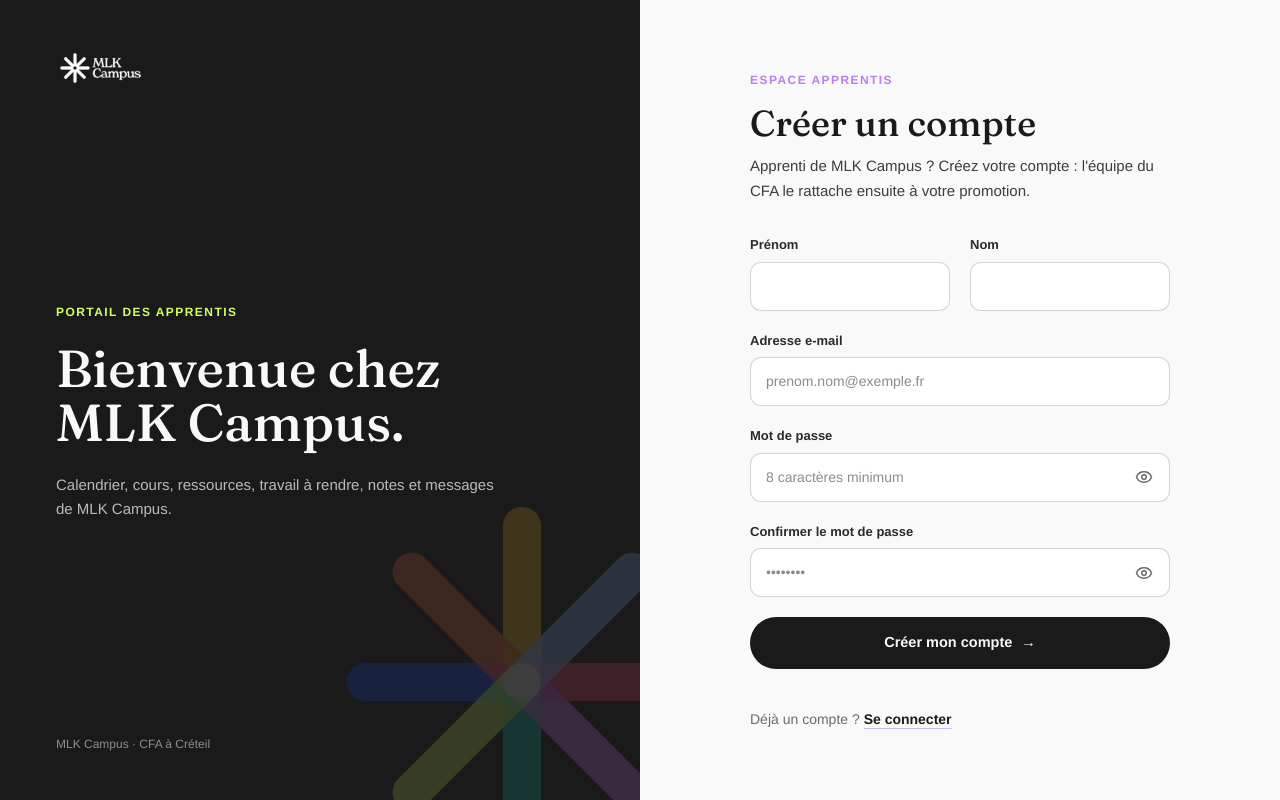
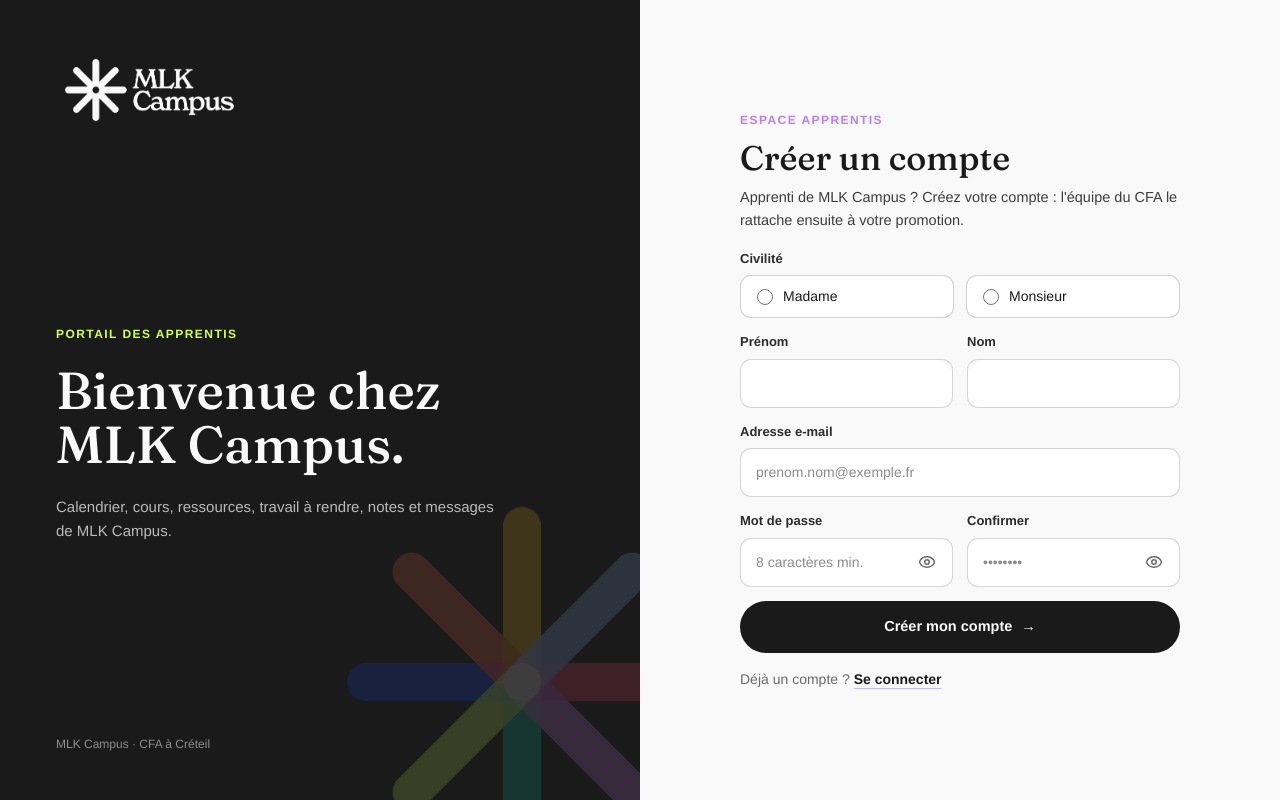
Before and after one commit to webmaster395/campus-mlk-portail, a Next.js app: page /inscription in a window 1280 px wide. Built offline with nearby package versions, Linux system fonts and the light colour scheme.

Commit message:
Connexion et inscription : logo agrandi, tout sur un écran, civilité Madame/Monsieur enregistrée (profiles.gender)
Co-Authored-By: Claude Sonnet 5.5 <noreply@anthropic.com>

```diff
--- a/src/app/inscription/SignupForm.tsx
+++ b/src/app/inscription/SignupForm.tsx
@@ -9,7 +9,7 @@ import { signUp, type SignUpState } from "./actions";
 const INITIAL: SignUpState = {
   error: null,
   sentTo: null,
-  values: { firstName: "", lastName: "", email: "" },
+  values: { gender: "", firstName: "", lastName: "", email: "" },
 };
 
 export default function SignupForm() {
@@ -36,10 +36,35 @@ export default function SignupForm() {
   // key : les champs reprennent les valeurs saisies après une erreur
   const key = `${state.values.email}|${state.error}`;
   return (
-    <form action={action} className="flex flex-col gap-5" key={key}>
+    <form action={action} className="flex flex-col gap-3.5" key={key}>
       {state.error && <Notice tone="error">{state.error}</Notice>}
 
-      <div className="grid gap-5 sm:grid-cols-2">
+      <fieldset className="m-0 border-0 p-0">
+        <legend className="lbl">Civilité</legend>
+        <div className="grid grid-cols-2 gap-3">
+          {[
+            ["madame", "Madame"],
+            ["monsieur", "Monsieur"],
+          ].map(([value, label]) => (
+            <label
+              key={value}
+              className="flex cursor-pointer items-center gap-2.5 rounded-[11px] border border-black/[0.18] bg-white px-4 py-2.5 text-[14px] font-medium has-[:checked]:border-iris has-[:checked]:bg-lilas-pale has-[:focus-visible]:outline-2 has-[:focus-visible]:outline-iris"
+            >
+              <input
+                type="radio"
+                name="gender"
+                value={value}
+                required
+                defaultChecked={state.values.gender === value}
+                className="chk !h-4 !w-4"
+              />
+              {label}
+            </label>
+          ))}
+        </div>
+      </fieldset>
+
+      <div className="grid grid-cols-2 gap-3.5">
         <div>
           <label className="lbl" htmlFor="first_name">
             Prénom
@@ -86,20 +111,22 @@ export default function SignupForm() {
         />
       </div>
 
+      <div className="grid gap-3.5 sm:grid-cols-2">
         <PasswordField
           label="Mot de passe"
           name="password"
           autoComplete="new-password"
           minLength={8}
-        placeholder="8 caractères minimum"
+          placeholder="8 caractères min."
         />
         <PasswordField
-        label="Confirmer le mot de passe"
+          label="Confirmer"
           name="confirm"
           autoComplete="new-password"
           minLength={8}
           placeholder="••••••••"
         />
+      </div>
 
       <button type="submit" className="btnA justify-center" disabled={pending}>
         {pending ? "Création du compte…" : "Créer mon compte"} <span className="ar" aria-hidden>→</span>
--- a/src/app/inscription/actions.ts
+++ b/src/app/inscription/actions.ts
@@ -8,7 +8,7 @@ import { siteUrl } from "@/lib/site";
 export type SignUpState = {
   error: string | null;
   sentTo: string | null;
-  values: { firstName: string; lastName: string; email: string };
+  values: { gender: string; firstName: string; lastName: string; email: string };
 };
 
 /**
@@ -19,6 +19,7 @@ export type SignUpState = {
  */
 export async function signUp(_prev: SignUpState, formData: FormData): Promise<SignUpState> {
   const values = {
+    gender: String(formData.get("gender") ?? ""),
     firstName: String(formData.get("first_name") ?? "").trim(),
     lastName: String(formData.get("last_name") ?? "").trim(),
     email: String(formData.get("email") ?? "").trim(),
@@ -27,6 +28,7 @@ export async function signUp(_prev: SignUpState, formData: FormData): Promise<Si
   const confirm = String(formData.get("confirm") ?? "");
   const fail = (error: string): SignUpState => ({ error, sentTo: null, values });
 
+  if (values.gender !== "madame" && values.gender !== "monsieur") return fail("Indiquez votre civilité : Madame ou Monsieur.");
   if (!values.firstName || !values.lastName) return fail("Renseignez votre prénom et votre nom.");
   if (values.firstName.length > 80 || values.lastName.length > 80) return fail("Prénom ou nom trop long.");
   if (!/^[^\s@]+@[^\s@]+\.[^\s@]+$/.test(values.email)) {
@@ -40,7 +42,7 @@ export async function signUp(_prev: SignUpState, formData: FormData): Promise<Si
     email: values.email,
     password,
     options: {
-      data: { first_name: values.firstName, last_name: values.lastName },
+      data: { gender: values.gender, first_name: values.firstName, last_name: values.lastName },
       emailRedirectTo: `${await siteUrl()}/auth/callback?next=/etudiant`,
     },
   });
--- a/src/app/inscription/page.tsx
+++ b/src/app/inscription/page.tsx
@@ -9,15 +9,15 @@ export default function SignupPage() {
   return (
     <AuthShell tagline="Bienvenue chez MLK Campus.">
       <p className="eyebrow m-0">Espace apprentis</p>
-      <h1 className="nr mt-3 mb-2 text-[36px] leading-tight">Créer un compte</h1>
-      <p className="mt-0 mb-8 text-[15px] leading-relaxed text-texte">
+      <h1 className="nr mt-2 mb-1.5 text-[34px] leading-tight">Créer un compte</h1>
+      <p className="mt-0 mb-4 text-[14.5px] leading-relaxed text-texte">
         Apprenti de MLK Campus&nbsp;? Créez votre compte : l&apos;équipe du CFA le rattache
         ensuite à votre promotion.
       </p>
 
       <SignupForm />
 
-      <p className="mt-10 mb-0 text-sm text-texte-doux">
+      <p className="mt-4 mb-0 text-sm text-texte-doux">
         Déjà un compte&nbsp;?{" "}
         <Link className="font-semibold text-graphite underline decoration-iris/50 underline-offset-4 hover:text-iris" href="/login">
           Se connecter
--- a/src/app/login/LoginForm.tsx
+++ b/src/app/login/LoginForm.tsx
@@ -17,7 +17,7 @@ export default function LoginForm() {
   const notice = LOGIN_NOTICES[searchParams.get("erreur") ?? searchParams.get("info") ?? ""];
 
   return (
-    <form action={action} className="flex flex-col gap-5">
+    <form action={action} className="flex flex-col gap-4">
       {state.error ? (
         <Notice tone="error">{state.error}</Notice>
       ) : (
--- a/src/app/login/page.tsx
+++ b/src/app/login/page.tsx
@@ -11,24 +11,24 @@ export default function LoginPage() {
   return (
     <AuthShell>
       <p className="eyebrow m-0">Espace apprentis</p>
-      <h1 className="nr mt-3 mb-2 text-[36px] leading-tight">Se connecter</h1>
-      <p className="mt-0 mb-8 text-[15px] leading-relaxed text-texte">
+      <h1 className="nr mt-2 mb-1.5 text-[34px] leading-tight">Se connecter</h1>
+      <p className="mt-0 mb-5 text-[15px] leading-relaxed text-texte">
         Retrouvez votre calendrier, vos cours et votre travail à rendre.
       </p>
 
       {/* Le formulaire lit l'adresse (?erreur=…) : rendu à la requête, sous Suspense */}
-      <Suspense fallback={<div className="h-[290px]" />}>
+      <Suspense fallback={<div className="h-[250px]" />}>
         <LoginForm />
       </Suspense>
 
-      <div className="mt-8 flex flex-col gap-3 border-t border-black/10 pt-8">
+      <div className="mt-6 flex flex-col gap-3 border-t border-black/10 pt-6">
         <p className="m-0 text-[15px] font-semibold">Pas encore de compte&nbsp;?</p>
         <Link href="/inscription" className="btnO justify-center">
           Créer mon compte
         </Link>
       </div>
 
-      <p className="mt-8 mb-0 text-sm text-texte-doux">
+      <p className="mt-5 mb-0 text-sm text-texte-doux">
         Besoin d&apos;aide&nbsp;?{" "}
         <a className="font-semibold text-graphite underline decoration-iris/50 underline-offset-4 hover:text-iris" href={`mailto:${SUPPORT_EMAIL}`}>
           {SUPPORT_EMAIL}
--- a/src/components/auth/AuthShell.tsx
+++ b/src/components/auth/AuthShell.tsx
@@ -14,11 +14,16 @@ export default function AuthShell({
   children: React.ReactNode;
 }) {
   return (
-    <div className="grid min-h-screen grid-rows-[auto_1fr] bg-porcelaine lg:grid-cols-2 lg:grid-rows-1">
-      <aside className="relative flex flex-col justify-between overflow-hidden bg-graphite px-5 py-6 text-porcelaine sm:px-10 lg:px-14 lg:py-12">
+    <div className="grid min-h-screen grid-rows-[auto_1fr] bg-porcelaine lg:h-dvh lg:grid-cols-2 lg:grid-rows-1">
+      <aside className="relative flex flex-col justify-between overflow-hidden bg-graphite px-5 py-5 text-porcelaine sm:px-10 lg:px-14 lg:py-12">
         {/* Enveloppé : la colonne flex étirerait l'image en largeur */}
         <div className="self-start">
-          <Logotype variant="blanc" height={40} priority />
+          <div className="lg:hidden">
+            <Logotype variant="blanc" height={52} priority />
+          </div>
+          <div className="hidden lg:block">
+            <Logotype variant="blanc" height={84} priority />
+          </div>
         </div>
 
         <div className="relative z-10 hidden max-w-[440px] lg:block">
@@ -42,8 +47,8 @@ export default function AuthShell({
         </div>
       </aside>
 
-      <main className="flex items-start justify-center px-5 py-10 sm:px-10 lg:items-center lg:py-16">
-        <div className="pg w-full max-w-[420px]">{children}</div>
+      <main className="flex items-start justify-center px-5 py-6 sm:px-10 lg:items-center lg:overflow-y-auto lg:py-6">
+        <div className="pg w-full max-w-[440px]">{children}</div>
       </main>
     </div>
   );
--- a/src/lib/supabase/database.types.ts
+++ b/src/lib/supabase/database.types.ts
@@ -362,6 +362,7 @@ export type Database = {
           deactivated: boolean
           email: string
           first_name: string
+          gender: string | null
           id: string
           last_name: string
           promotion_id: string | null
@@ -376,6 +377,7 @@ export type Database = {
           deactivated?: boolean
           email: string
           first_name?: string
+          gender?: string | null
           id: string
           last_name?: string
           promotion_id?: string | null
@@ -390,6 +392,7 @@ export type Database = {
           deactivated?: boolean
           email?: string
           first_name?: string
+          gender?: string | null
           id?: string
           last_name?: string
           promotion_id?: string | null
```
Also changed, not shown: 1 other file (tests, documents, lock files or other folders). Lines whose indentation alone changed are shown as unchanged.
